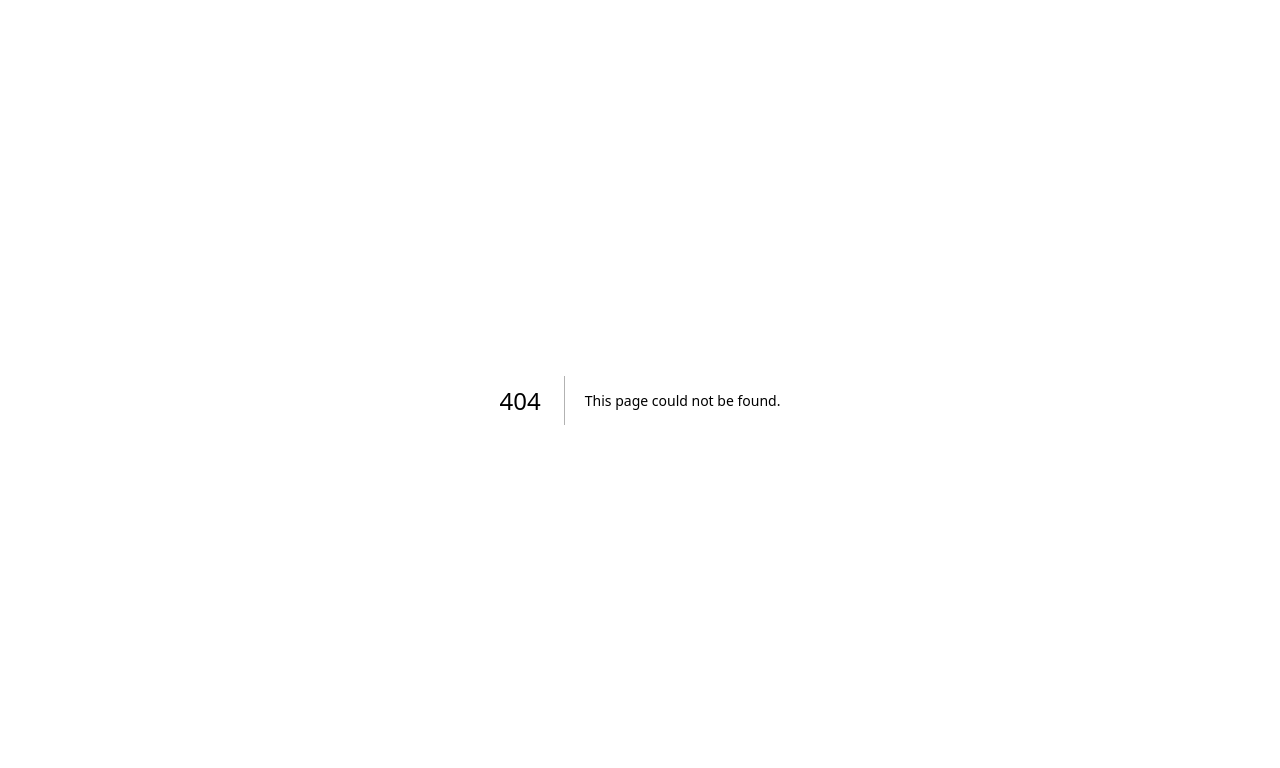
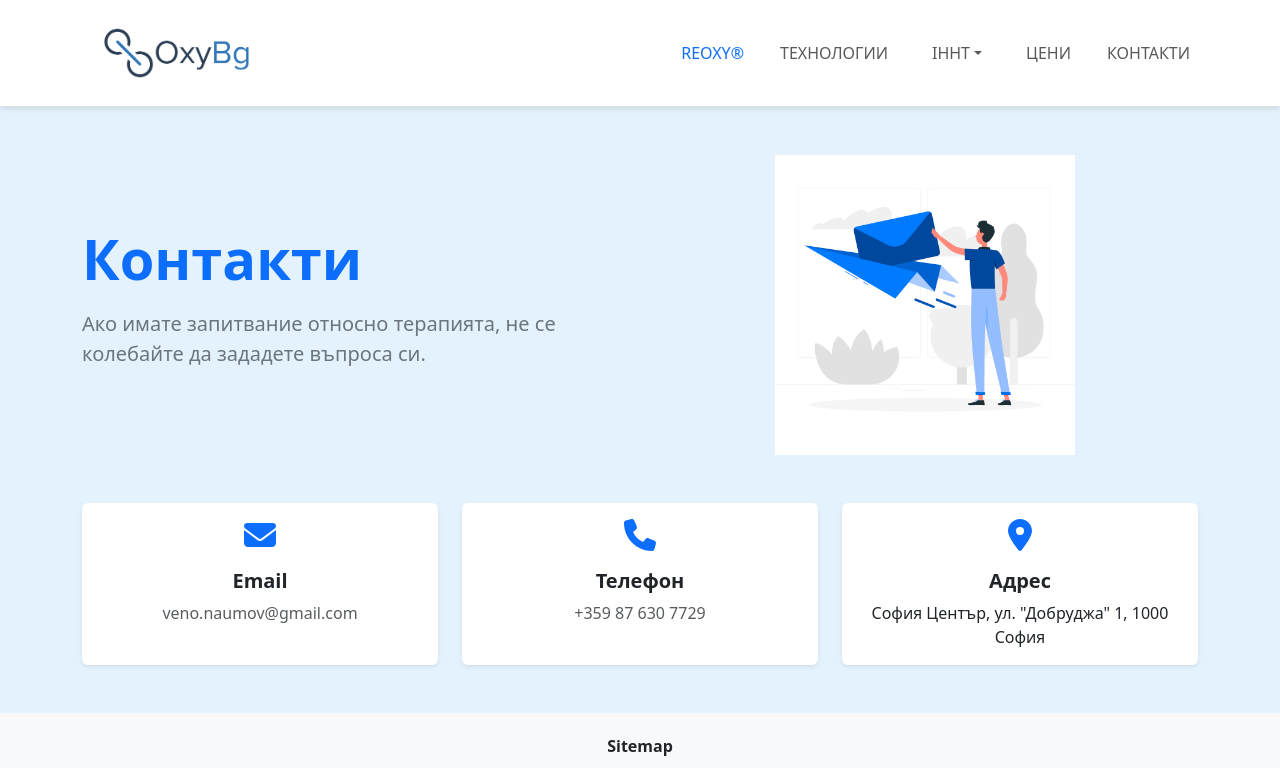
Before and after one commit to StefanPetrov49/oxybg, a Next.js app: page /contacts in a window 1280 px wide. Before the commit this address had no page. Shown: the top 768 px of the page. Built offline with nearby package versions, Linux system fonts and the light colour scheme.

Commit message:
Add contacts page

```diff
--- /dev/null
+++ b/components/Contacts.js
@@ -0,0 +1,83 @@
+import { FontAwesomeIcon } from "@fortawesome/react-fontawesome";
+import { Container, Row, Col, Card, Image } from "react-bootstrap";
+import { faEnvelope, faPhone, faLocationDot } from "@fortawesome/free-solid-svg-icons";
+
+export default function Contacts() {
+  return (
+    <section className="py-5" style={{ backgroundColor: "#e3f2fd" }}>
+      {/* Header + Image Layout */}
+      <Container className="mb-5">
+        <Row className="align-items-center">
+          {/* Left Side: Heading and Subtext */}
+          <Col md={6}>
+            <h2 className="fw-bold display-4 text-primary mb-3">Контакти</h2>
+            <p className="fs-5 text-secondary">
+              Ако имате запитвание относно терапията, не се колебайте да зададете въпроса си.
+            </p>
+          </Col>
+
+          {/* Right Side: Image */}
+          <Col md={6} className="text-center">
+            <Image
+              src="/contact.png" // Replace with your actual image path
+              alt="Contact Illustration"
+              fluid
+              style={{ maxHeight: "300px", objectFit: "contain" }}
+            />
+          </Col>
+        </Row>
+      </Container>
+
+      {/* Contact Info Cards */}
+      <Container>
+        <Row className="g-4">
+          <Col md={4}>
+            <Card className="border-0 shadow-sm text-center h-100">
+              <Card.Body>
+                <FontAwesomeIcon icon={faEnvelope} size="2x" className="mb-3 text-primary" />
+                <Card.Title className="fw-semibold">Email</Card.Title>
+                <Card.Text>
+                  <a
+                    className="text-muted text-decoration-none"
+                    href="mailto:veno.naumov@gmail.com"
+                  >
+                    veno.naumov@gmail.com
+                  </a>
+                </Card.Text>
+              </Card.Body>
+            </Card>
+          </Col>
+
+          <Col md={4}>
+            <Card className="border-0 shadow-sm text-center h-100">
+              <Card.Body>
+                <FontAwesomeIcon icon={faPhone} size="2x" className="mb-3 text-primary" />
+                <Card.Title className="fw-semibold">Телефон</Card.Title>
+                <Card.Text>
+                  <a
+                    className="text-muted text-decoration-none"
+                    href="https://wa.me/359876307729"
+                    target="_blank"
+                    rel="noopener noreferrer"
+                  >
+                    +359 87 630 7729
+                  </a>
+                </Card.Text>
+              </Card.Body>
+            </Card>
+          </Col>
+
+          <Col md={4}>
+            <Card className="border-0 shadow-sm text-center h-100">
+              <Card.Body>
+                <FontAwesomeIcon icon={faLocationDot} size="2x" className="mb-3 text-primary" />
+                <Card.Title className="fw-semibold">Адрес</Card.Title>
+                <Card.Text>София Център, ул. "Добруджа" 1, 1000 София</Card.Text>
+              </Card.Body>
+            </Card>
+          </Col>
+        </Row>
+      </Container>
+    </section>
+  );
+}
--- a/components/layout/Header.js
+++ b/components/layout/Header.js
@@ -35,7 +35,7 @@ export default function Header() {
           <Nav.Link as={Link} href="/pricing" className="nav-link">
             Цени
           </Nav.Link>
-          <Nav.Link as={Link} href="/contact" className="nav-link">
+          <Nav.Link as={Link} href="/contacts" className="nav-link">
             Контакти
           </Nav.Link>
         </Nav>
--- /dev/null
+++ b/pages/contacts/index.js
@@ -0,0 +1,11 @@
+import Layout from "../../components/layout/Layout";
+import Contacts from "../../components/Contacts";
+
+
+export default function Home() {
+  return (
+    <Layout>
+      <Contacts></Contacts>
+    </Layout>
+  );
+}
--- a/styles/globals.css
+++ b/styles/globals.css
@@ -352,3 +352,15 @@
   color: #333;
   margin-bottom: 5px; /* Add spacing between items */
 }
+
+.card {
+  border-radius: 1rem;
+}
+
+.card h5 {
+  font-weight: 600;
+}
+
+.card p {
+  font-size: 1rem;
+}
```
Also changed, not shown: public/contact.png (added).
